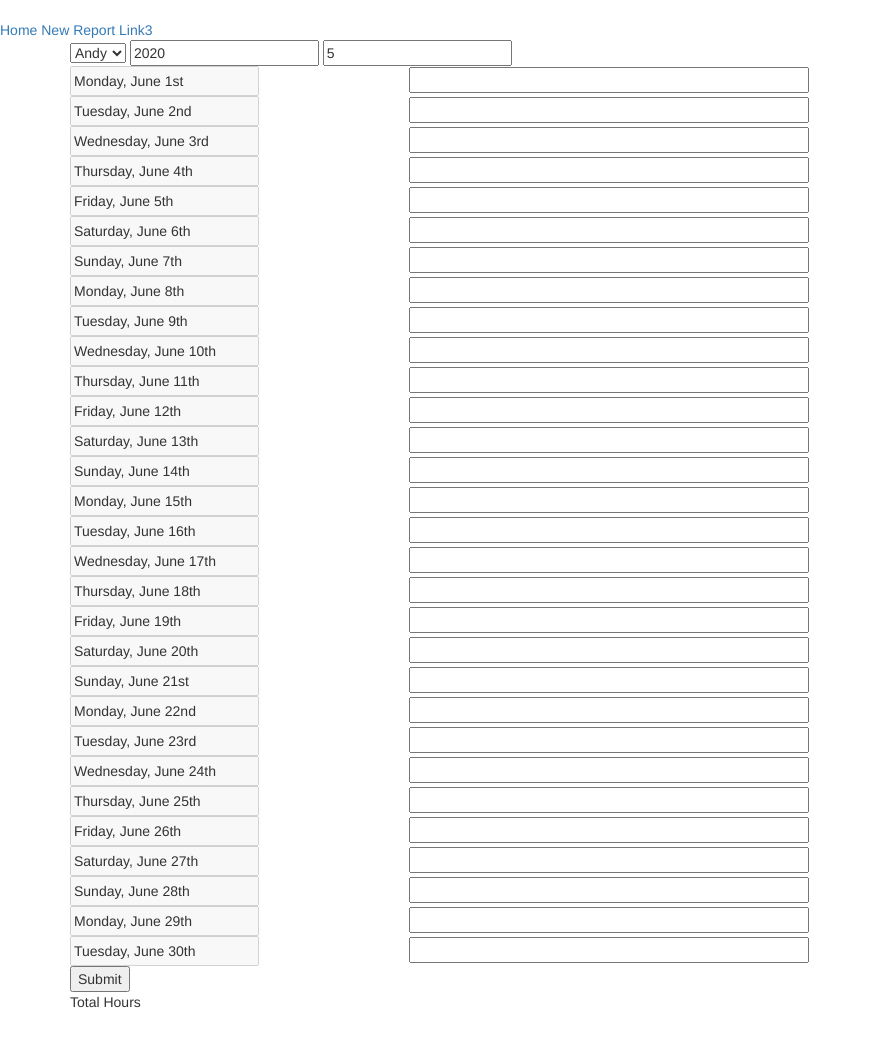
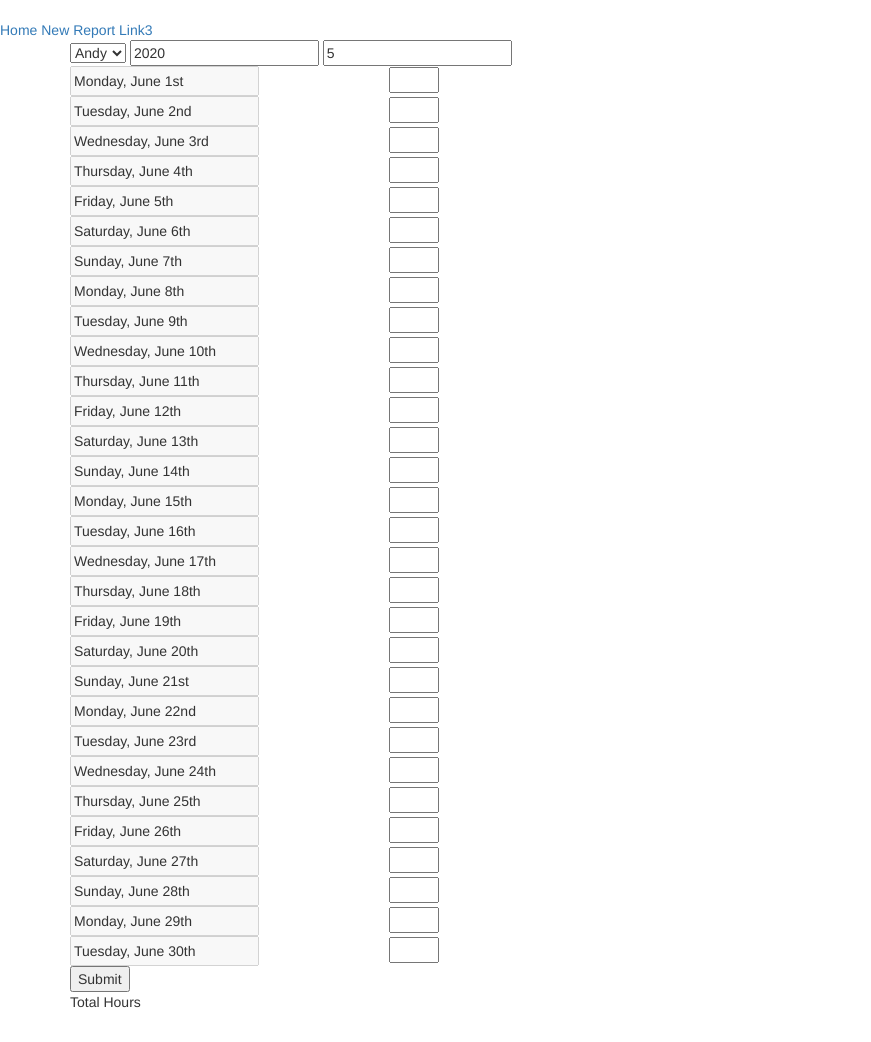
Before and after one commit to ajlino/timesheet, a PHP site: page /currentTimesheet.html in a window 1280 px wide. Shown: the part 52-1094 px from the top of the page, without its empty margins (0-871 px from the left). Run offline with PHP 8.4, Linux system fonts and the light colour scheme.

Commit message:
Eliminated some bugs Stable Commit

```diff
--- a/css/coolRadio.css
+++ b/css/coolRadio.css
@@ -73,8 +73,8 @@
   position: relative; */
   /* vertical-align: middle; */
   /* height: 30px; */
-  margin-left: 30px;
-  width: 400px;
+  margin-left: 10px;
+  width: 50px;
 }
 
 .row {
--- a/js/rbToggle.js
+++ b/js/rbToggle.js
@@ -30,4 +30,8 @@ $(document).ready(function(){
         });
         $("#totalHours").text(total);
     });
+
+
+
+
 });
```
